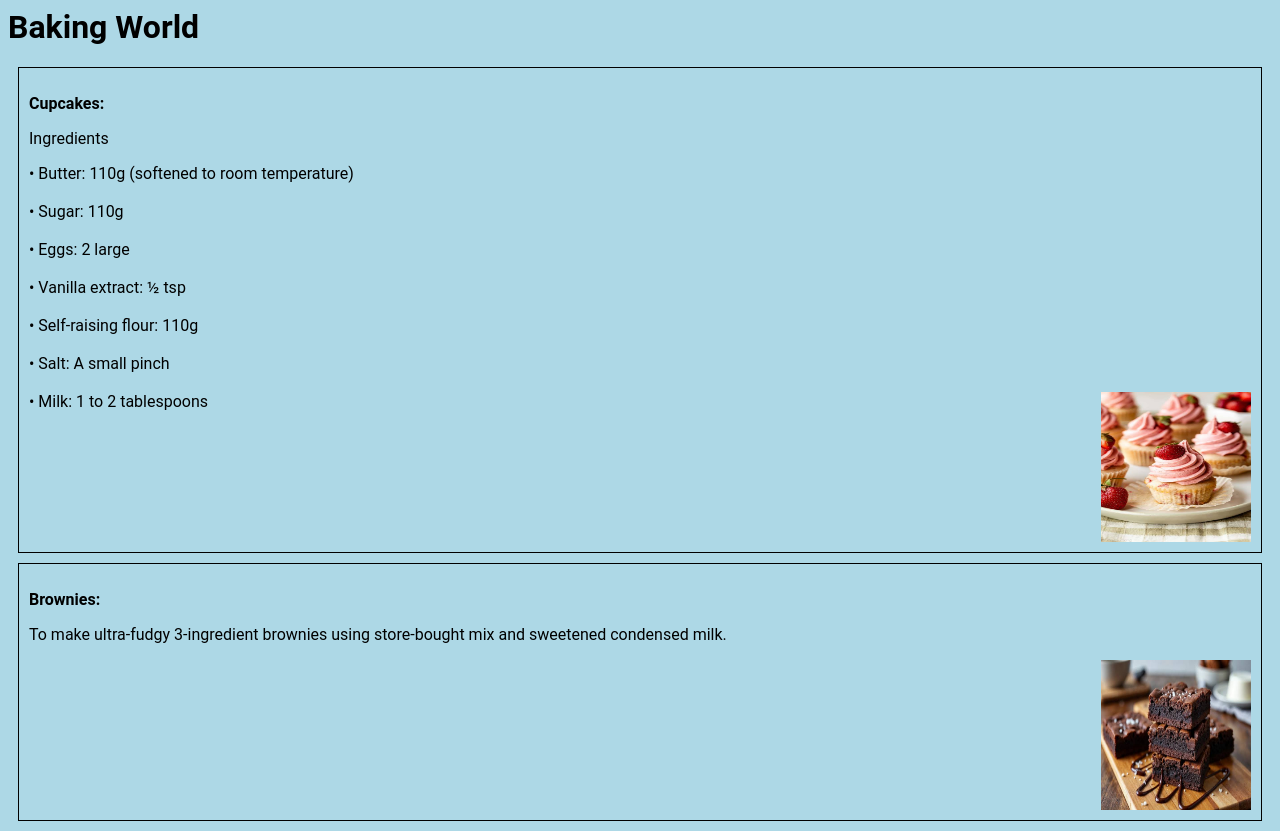
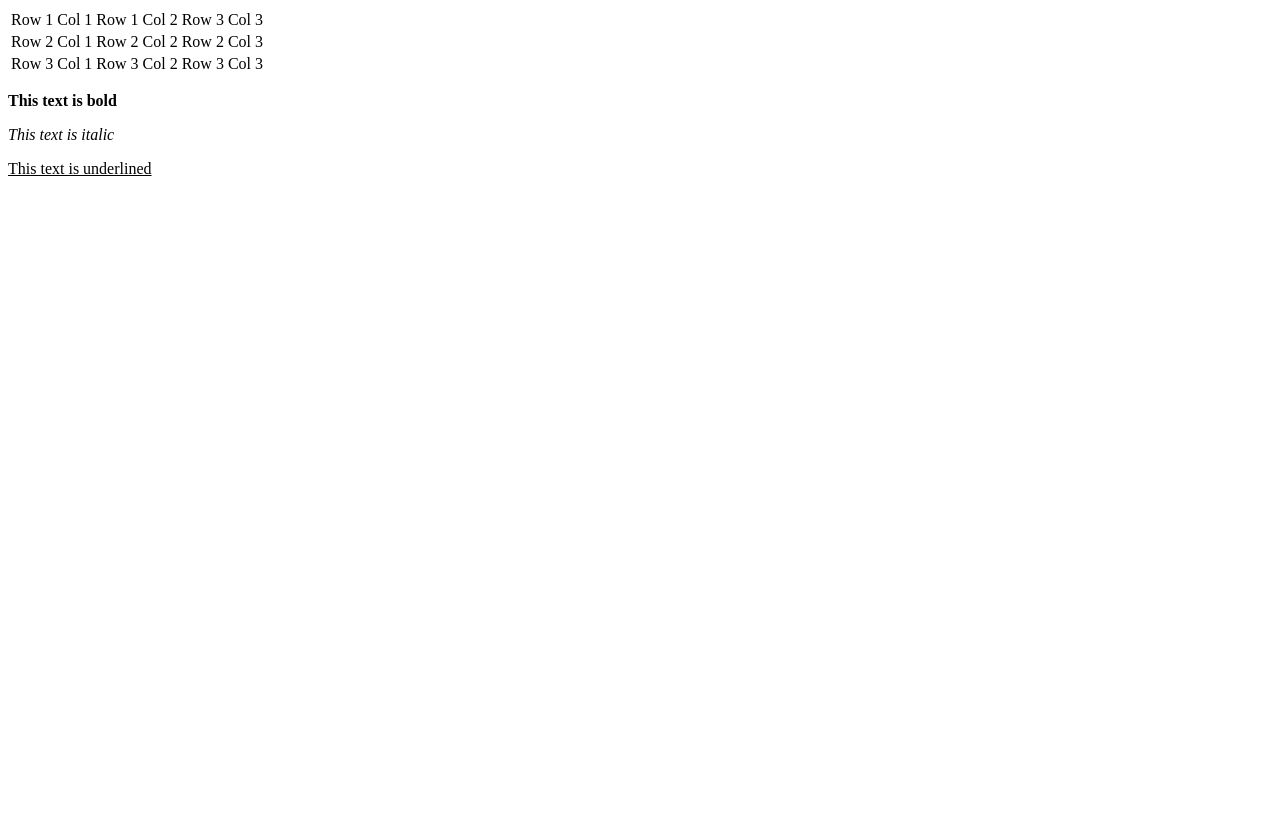
Before and after one commit to amina0760/MyFirstWebProject, a plain HTML site: page index4.html in a window 1280 px wide. After the commit the page ends 800 px from the top, so only its background shows below. Drawn offline with Linux system fonts and the light colour scheme.

Commit message:
Update index4.html

```diff
--- a/index4.html
+++ b/index4.html
@@ -1,66 +1,34 @@
+<html>
+<body>
+<table>
 
-<html>
-<head>
-    <title>Baking World</title>
+<tr>
+<td>Row 1 Col 1</td>
+<td>Row 1 Col 2</td>
+<td> Row 3 Col 3</td>
 
-    <style>
-        body {
-            background-color: lightblue;
-            font-family: Roboto;
-        }
+</tr>
 
-        h1 {
-            color: black;
-            font-weight: bold;
-        }
+<tr>
+<td>Row 2 Col 1</td>
+<td> Row 2 Col 2</td>
+<td>Row 2 Col 3</td>
+</tr>
 
-        p { color: black;}
+<tr>
+<td>Row 3 Col 1</td>
+<td>Row 3 Col 2</td>
+<td> Row 3 Col 3</td>
+</tr>
+</table>
 
-        div {
-            border: 1px solid black;
-            margin: 10px;
-            padding: 10px;
-            overflow: auto;}
-        img {
-            float: right;
-        }
-    </style>
-</head>
 
-<body>
-    <h1>Baking World</h1>
-
-    <div>
-        <p><b>Cupcakes:</b></p>
-
-        <p>Ingredients</p>
-        • Butter: 110g (softened to room temperature)
-        <br><br>
-        • Sugar: 110g
-        <br><br>
-        • Eggs: 2 large
-        <br><br>
-        • Vanilla extract: ½ tsp
-        <br><br>
-        • Self-raising flour: 110g
-        <br><br>
-        • Salt: A small pinch
-        <br><br>
-        • Milk: 1 to 2 tablespoons
-
-        <img src="cupcake.jpg" alt="Cupcake" width="150" height="150">
-    </div>
-
-    <div>
-        <p><b>Brownies:</b></p>
-
-        <p>
-            To make ultra-fudgy 3-ingredient brownies using
-            store-bought mix and sweetened condensed milk.
-        </p>
-
-        <img src="brownie.jpg" alt="Brownie" width="150" height="150">
-    </div>
+<p><b>This text is bold </b><p>
+<p><i> This text is italic </i><p>
+<p><u> This text is underlined</u><p>
+<p style="text-align:center;"Hello World</p>
+<p style="text-align:right;"Hello World</p>
+<p style="text-align:left;"Hello World</p>
 
 </body>
 </html>
```
